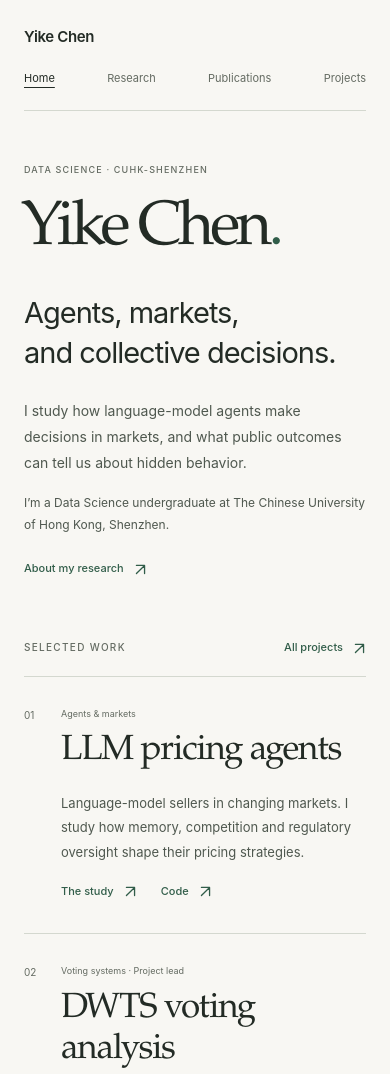
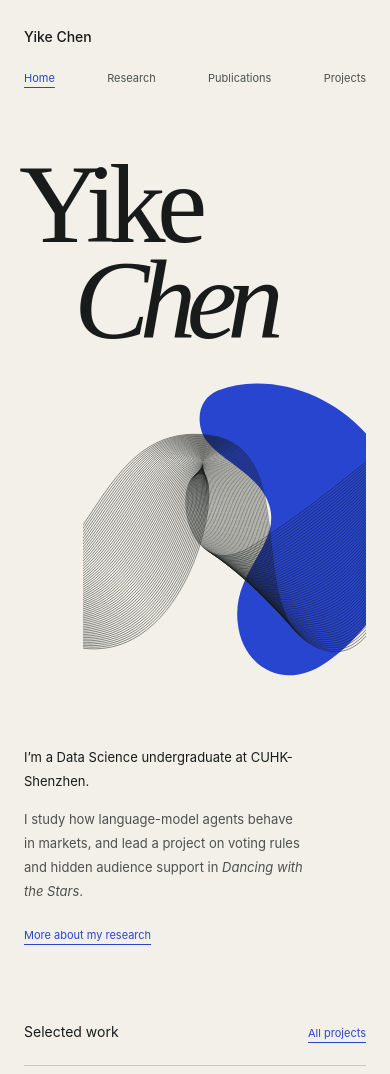
Before and after one commit to CCC917111/CCC917111.github.io, a plain HTML site: page index.html in a window 390 px wide. Shown: the top 1074 px of the page. Drawn offline with Linux system fonts and the light colour scheme.

Commit message:
Give the portfolio an art-led cover and a more personal voice

```diff
--- a/assets/style.css
+++ b/assets/style.css
@@ -1,12 +1,12 @@
-/* Yike Chen — a minimal research portfolio. No external dependencies. */
+/* Yike Chen — typography, paper and an original abstract print. */
 :root {
-  --ink: #232b25;
-  --body: #4f584f;
-  --muted: #646b62;
-  --accent: #315d49;
-  --paper: #f8f7f3;
-  --line: #d4d8cf;
-  --serif: "Iowan Old Style", "Palatino Linotype", "Book Antiqua", Georgia, serif;
+  --ink: #181b1a;
+  --body: #4d504e;
+  --muted: #62655f;
+  --accent: #2845cf;
+  --paper: #f2f0e9;
+  --line: #c9cbc3;
+  --serif: "Bodoni MT", Didot, "Times New Roman", serif;
   --sans: -apple-system, BlinkMacSystemFont, "Segoe UI", "Helvetica Neue", Arial, sans-serif;
 }
 *, *::before, *::after { box-sizing: border-box; }
@@ -20,54 +20,54 @@ h1, h2, h3, p { margin-top: 0; }
 h1, h2, h3 { color: var(--ink); font-weight: 400; line-height: 1.17; }
 p { margin-bottom: 18px; }
 [hidden] { display: none !important; }
-:focus-visible { outline: 2px solid var(--accent); outline-offset: 5px; }
-.shell { width: min(1080px, calc(100% - 96px)); margin-inline: auto; }
-.icon-arrow { display: inline-block; width: 13px; height: 13px; flex-shrink: 0; vertical-align: middle; }
+:focus-visible { outline: 2px solid var(--accent); outline-offset: 6px; }
+.shell { width: min(1200px, calc(100% - 112px)); margin-inline: auto; }
+.icon-arrow { display: inline-block; width: 12px; height: 12px; flex-shrink: 0; vertical-align: middle; }
 .skip-link { position: absolute; top: 12px; left: 16px; z-index: 100; padding: 8px 16px; background: var(--paper); color: var(--ink); transform: translateY(-180%); }
 .skip-link:focus { transform: translateY(0); }
-.header-inner { min-height: 106px; display: flex; align-items: center; justify-content: space-between; gap: 30px; border-bottom: 1px solid var(--line); }
-.brand { color: var(--ink); font-size: 16px; font-weight: 600; letter-spacing: -.025em; text-decoration: none; white-space: nowrap; }
+.header-inner { min-height: 100px; display: flex; align-items: center; justify-content: space-between; gap: 30px; }
+.brand { color: var(--ink); font-size: 14px; font-weight: 500; text-decoration: none; white-space: nowrap; }
 .site-nav { display: flex; align-items: center; gap: 29px; }
-.site-nav a { display: inline-block; padding: 9px 0; color: var(--muted); font-size: 12px; text-decoration: none; }
-.site-nav a:hover, .site-nav a[aria-current="page"] { color: var(--ink); text-decoration: underline; }
-.eyebrow { font-family: var(--sans); font-size: 10px; font-weight: 500; line-height: 1.5; letter-spacing: .13em; text-transform: uppercase; color: var(--muted); }
-.text-link { display: inline-flex; align-items: center; gap: 10px; color: var(--accent); font-size: 12px; font-weight: 500; text-decoration: none; }
-.text-link:hover { text-decoration: underline; }
+.site-nav a { padding: 9px 0; color: var(--body); font-size: 12px; text-decoration: none; }
+.site-nav a:hover, .site-nav a[aria-current="page"] { color: var(--accent); text-decoration: underline; }
+.eyebrow { font-family: var(--sans); font-size: 10px; font-weight: 400; line-height: 1.5; letter-spacing: .09em; color: var(--muted); }
+.text-link { display: inline-flex; align-items: center; gap: 9px; color: var(--accent); font-size: 12px; font-weight: 400; text-decoration: underline; }
 .link-row { display: flex; flex-wrap: wrap; gap: 16px 27px; margin-top: 23px; }
-.home-intro { padding: 82px 0 94px; }
-.home-intro > .eyebrow { margin-bottom: 20px; }
-.home-intro h1 { margin: 0 0 46px -5px; font-family: var(--serif); font-size: clamp(80px, 9.7vw, 132px); letter-spacing: -.065em; line-height: 1; }
-.name-period { color: var(--accent); }
-.intro-grid { display: grid; grid-template-columns: 1.1fr 1fr; gap: 90px; }
-.intro-statement { margin: 0; font-size: clamp(25px, 2.8vw, 34px); line-height: 1.38; letter-spacing: -.035em; }
-.intro-description { padding-top: 4px; }
-.intro-description p { font-size: 15px; color: var(--body); line-height: 1.85; }
-.intro-description p + p { font-size: 13px; }
-.intro-description .text-link { margin-top: 3px; }
-.selected-work { padding-bottom: 90px; }
-.section-heading { display: flex; align-items: baseline; justify-content: space-between; gap: 25px; padding-bottom: 22px; border-bottom: 1px solid var(--line); }
-.section-heading .eyebrow { margin: 0; }
-.work-row { display: grid; grid-template-columns: 65px 1fr 1fr; gap: 30px; padding: 43px 0 46px; border-bottom: 1px solid var(--line); }
-.work-index { padding-top: 3px; color: var(--muted); font-size: 11px; }
-.work-context { margin-bottom: 12px; color: var(--muted); font-size: 10px; }
-.work-title h3 { margin: 0; font-family: var(--serif); font-size: 42px; letter-spacing: -.035em; }
-.work-title h3 a { color: var(--ink); text-decoration: none; }
-.work-title h3 a:hover { color: var(--accent); }
-.work-description { padding-top: 1px; }
-.work-description > p { max-width: 430px; margin-bottom: 0; color: var(--body); font-size: 14px; line-height: 1.85; }
-.site-footer { margin-top: 0; }
-.footer-inner { display: flex; flex-wrap: wrap; gap: 20px 40px; align-items: center; padding: 29px 0 37px; border-top: 1px solid var(--line); }
+/* The cover uses separate areas for the name, artwork and introduction. */
+.cover { display: grid; grid-template-columns: repeat(12, minmax(0, 1fr)); grid-template-rows: auto auto; column-gap: 20px; row-gap: 46px; padding: 58px 0 122px; align-items: start; }
+.cover-name { grid-column: 1 / 8; grid-row: 1; position: relative; z-index: 1; margin: 8px 0 0 -10px; font-family: var(--serif); font-size: clamp(145px, 16.8vw, 244px); line-height: .77; letter-spacing: -.075em; }
+.cover-name > span { display: block; }
+.cover-name .surname { margin: 12px 0 0 100px; font-style: italic; font-weight: 400; letter-spacing: -.085em; }
+.cover-art { grid-column: 8 / 13; grid-row: 1 / 3; align-self: center; width: calc(100% + 10px); margin: 0 0 0 -10px; }
+.cover-art img { width: 100%; }
+.cover-note { grid-column: 2 / 6; grid-row: 2; max-width: 350px; padding-top: 6px; }
+.cover-note p { color: var(--body); font-size: 14px; line-height: 1.85; margin-bottom: 14px; }
+.cover-note p:first-child { color: var(--ink); }
+.cover-note > a { display: inline-block; margin-top: 9px; font-size: 12px; }
+.selected-work { margin: 0 0 125px; }
+.section-heading { display: flex; align-items: baseline; justify-content: space-between; gap: 25px; padding-bottom: 27px; border-bottom: 1px solid var(--line); }
+.section-heading h2 { font-family: var(--sans); font-size: 15px; margin: 0; font-weight: 400; }
+.section-heading > a { font-size: 12px; }
+.work-grid { display: grid; grid-template-columns: 1.1fr .9fr; gap: 160px; padding: 43px 70px 0 0; }
+.work-item:nth-child(2) { padding-top: 92px; }
+.work-item h3 { margin: 0 0 24px; font-family: var(--serif); font-size: clamp(39px, 4.2vw, 57px); line-height: .98; letter-spacing: -.045em; }
+.work-item h3 a { color: var(--ink); text-decoration: none; }
+.work-item h3 a:hover { color: var(--accent); }
+.work-item > p { max-width: 360px; color: var(--body); font-size: 14px; line-height: 1.85; margin: 0; }
+.work-links { display: flex; flex-wrap: wrap; gap: 25px; margin-top: 24px; }
+.work-links a { font-size: 12px; }
+.footer-inner { display: flex; flex-wrap: wrap; gap: 20px 40px; align-items: center; padding: 28px 0 35px; border-top: 1px solid var(--line); }
 .footer-inner p { margin: 0; }
-.footer-name { font-family: var(--serif); font-size: 20px; letter-spacing: -.025em; }
+.footer-name { font-family: var(--serif); font-size: 21px; letter-spacing: -.04em; }
 .footer-links { display: flex; gap: 23px; margin-left: auto; }
 .footer-links a { font-size: 12px; color: var(--body); text-decoration: none; }
 .footer-links a:hover { color: var(--accent); text-decoration: underline; }
 .copyright { color: var(--muted); font-size: 10px; }
-/* Research and publication records stay accessible beyond the short home page. */
-.page-intro { padding: 74px 0 48px; max-width: 840px; }
-.page-intro .eyebrow { margin-bottom: 22px; }
-.page-intro h1 { margin-bottom: 25px; font-family: var(--serif); font-size: clamp(43px, 5.3vw, 65px); letter-spacing: -.045em; }
-.page-lede { max-width: 730px; margin: 0; color: var(--body); font-size: 16px; line-height: 1.9; }
+/* Interior pages keep the same palette and let the research be read. */
+.page-intro { padding: 60px 0 48px; max-width: 840px; }
+.page-intro .eyebrow { display: none; }
+.page-intro h1 { margin-bottom: 26px; font-family: var(--serif); font-size: clamp(58px, 7.3vw, 94px); letter-spacing: -.06em; }
+.page-lede { max-width: 680px; margin: 0; color: var(--body); font-size: 15px; line-height: 1.9; }
 .section-nav { display: flex; flex-wrap: wrap; gap: 12px 30px; padding: 0 0 25px; }
 .section-nav a { color: var(--body); font-size: 12px; text-decoration: none; }
 .section-nav a:hover { text-decoration: underline; }
@@ -77,26 +77,25 @@ p { margin-bottom: 18px; }
 .entry-period { margin-bottom: 11px; }
 .entry-role { max-width: 175px; }
 .entry-content { max-width: 720px; }
-.entry-content h2 { font-family: var(--serif); font-size: 34px; letter-spacing: -.025em; margin-bottom: 26px; }
+.entry-content h2 { font-family: var(--serif); font-size: 35px; letter-spacing: -.025em; margin-bottom: 26px; }
 .entry-content > p { color: var(--body); font-size: 14px; line-height: 1.95; }
 .publication-group { margin: 4px 0 60px; }
 .page-publications main { padding-bottom: 35px; }
-.group-title { margin-bottom: 0; padding-bottom: 18px; border-bottom: 1px solid var(--line); font-size: 10px; color: var(--muted); text-transform: uppercase; letter-spacing: .12em; }
+.group-title { margin-bottom: 0; padding-bottom: 18px; border-bottom: 1px solid var(--line); font-size: 12px; color: var(--muted); }
 .publication { display: grid; grid-template-columns: 65px minmax(0, 1fr); gap: 30px; padding: 32px 0 36px; }
 .publication-number { padding-top: 5px; color: var(--muted); font-size: 11px; }
 .publication-content { max-width: 850px; }
-.publication h3 { font-family: var(--serif); font-size: 30px; letter-spacing: -.02em; line-height: 1.35; margin-bottom: 21px; }
+.publication h3 { font-family: var(--serif); font-size: 31px; letter-spacing: -.025em; line-height: 1.35; margin-bottom: 21px; }
 .venue { font-size: 12px; color: var(--accent); margin-bottom: 11px; }
 .authors { color: var(--body); font-size: 13px; line-height: 1.9; margin-bottom: 12px; }
 .self { color: var(--ink); font-weight: 600; }
 .publication-note { color: var(--muted); font-size: 12px; }
-/* Native disclosure keeps the project index quiet and method figures available. */
 .project-grid { padding-bottom: 70px; }
 .project-card { display: grid; grid-template-columns: 65px minmax(0, 1fr); column-gap: 30px; padding: 38px 0 46px; border-top: 1px solid var(--line); }
 .project-card > :not(.project-topline) { grid-column: 2; }
 .project-topline { grid-column: 1; grid-row: 1; padding-top: 8px; }
 .project-number { color: var(--muted); font-size: 11px; }
-.project-card h2 { max-width: 800px; font-family: var(--serif); font-size: 35px; letter-spacing: -.025em; margin-bottom: 23px; }
+.project-card h2 { max-width: 800px; font-family: var(--serif); font-size: 36px; letter-spacing: -.03em; margin-bottom: 23px; }
 .project-card > p { max-width: 760px; color: var(--body); font-size: 14px; line-height: 1.95; }
 .project-method { max-width: 760px; margin: 3px 0 0; }
 .project-method summary { width: fit-content; padding: 6px 0; font-size: 12px; color: var(--accent); cursor: pointer; }
@@ -106,49 +105,48 @@ p { margin-bottom: 18px; }
 .visual-open { display: inline-flex; align-items: center; gap: 8px; padding: 8px 0; font-size: 11px; color: var(--accent); }
 .visual-link:hover .visual-open { text-decoration: underline; }
 .project-card .link-row { margin-top: 18px; }
-@media (max-width: 900px) {
-  .shell { width: calc(100% - 72px); }
-  .intro-grid { gap: 45px; }
-  .work-row { grid-template-columns: 35px 1fr 1fr; gap: 22px; }
-  .work-title h3 { font-size: 35px; }
+@media (max-width: 1050px) {
+  .shell { width: calc(100% - 80px); }
+  .cover { column-gap: 15px; row-gap: 36px; padding-top: 52px; }
+  .cover-name { font-size: 19vw; }
+  .cover-name .surname { margin-left: 65px; }
+  .cover-art { grid-column: 8 / 13; }
+  .cover-note { grid-column: 2 / 7; }
+  .work-grid { gap: 90px; padding-right: 15px; }
   .research-entry { grid-template-columns: 160px minmax(0, 1fr); gap: 35px; }
-  .entry-content h2 { font-size: 30px; }
+  .entry-content h2 { font-size: 31px; }
 }
-@media (max-width: 650px) {
+@media (max-width: 700px) {
   .shell { width: calc(100% - 48px); }
   .header-inner { display: block; padding: 22px 0 14px; min-height: auto; }
-  .brand { font-size: 15px; }
+  .brand { font-size: 14px; }
   .site-nav { margin-top: 12px; gap: 0; justify-content: space-between; }
   .site-nav a { font-size: 11px; padding: 7px 0; }
-  .home-intro { padding: 52px 0 58px; }
-  .home-intro > .eyebrow { font-size: 9px; margin-bottom: 23px; }
-  .home-intro h1 { margin: 0 0 32px -3px; font-size: clamp(61px, 16vw, 94px); }
-  .intro-grid { grid-template-columns: 1fr; gap: 25px; }
-  .intro-statement { font-size: 29px; }
-  .intro-description { max-width: 440px; padding-top: 0; }
-  .intro-description p { font-size: 14px; margin-bottom: 16px; }
-  .intro-description p + p { font-size: 12px; }
-  .selected-work { padding-bottom: 60px; }
-  .section-heading { padding-bottom: 18px; }
-  .section-heading .text-link { font-size: 11px; }
-  .work-row { grid-template-columns: 25px minmax(0, 1fr); gap: 18px 12px; padding: 29px 0 32px; }
-  .work-index { grid-column: 1; grid-row: 1; padding-top: 1px; font-size: 10px; }
-  .work-title { grid-column: 2; }
-  .work-context { font-size: 9px; margin-bottom: 11px; }
-  .work-title h3 { font-size: 35px; }
-  .work-title h3 br { display: none; }
-  .work-description { grid-column: 2; padding: 0; }
-  .work-description > p { font-size: 13px; }
-  .link-row { margin-top: 18px; gap: 15px 24px; }
+  .cover { grid-template-columns: repeat(6, minmax(0, 1fr)); grid-template-rows: auto auto auto; column-gap: 12px; row-gap: 31px; padding: 43px 0 77px; }
+  .cover-name { grid-column: 1 / 7; grid-row: 1; font-size: clamp(112px, 29vw, 182px); margin-left: -5px; }
+  .cover-name .surname { margin: 9px 0 0 55px; }
+  .cover-art { grid-column: 2 / 7; grid-row: 2; width: 100%; max-width: 350px; margin: 0; justify-self: end; }
+  .cover-note { grid-column: 1 / 6; grid-row: 3; padding: 0; max-width: 340px; }
+  .cover-note p { font-size: 13px; }
+  .cover-note > a { font-size: 11px; }
+  .selected-work { margin-bottom: 75px; }
+  .section-heading { padding-bottom: 21px; }
+  .section-heading h2 { font-size: 14px; }
+  .section-heading > a { font-size: 11px; }
+  .work-grid { grid-template-columns: 1fr; gap: 52px; padding: 30px 0 0; }
+  .work-item:nth-child(2) { padding-top: 0; margin-left: 35px; }
+  .work-item h3 { font-size: 43px; margin-bottom: 20px; }
+  .work-item > p { font-size: 13px; }
+  .work-links { margin-top: 19px; }
+  .work-links a { font-size: 11px; }
   .text-link { font-size: 11px; }
   .footer-inner { padding: 24px 0 29px; gap: 18px 22px; }
-  .footer-name { font-size: 18px; }
+  .footer-name { font-size: 20px; }
   .footer-links { gap: 19px; }
   .footer-links a { font-size: 11px; }
   .copyright { flex-basis: 100%; font-size: 9px; }
-  .page-intro { padding: 48px 0 35px; }
-  .page-intro h1 { font-size: 43px; }
-  .page-intro .eyebrow { margin-bottom: 18px; }
+  .page-intro { padding: 39px 0 35px; }
+  .page-intro h1 { font-size: clamp(49px, 11vw, 70px); }
   .page-lede { font-size: 14px; line-height: 1.85; }
   .section-nav { gap: 9px 21px; padding-bottom: 22px; }
   .section-nav a { font-size: 11px; }
@@ -156,12 +154,12 @@ p { margin-bottom: 18px; }
   .entry-meta { padding-top: 0; font-size: 10px; }
   .entry-period { margin-bottom: 6px; }
   .entry-role { max-width: none; margin: 0; }
-  .entry-content h2 { font-size: 29px; margin-bottom: 21px; }
+  .entry-content h2 { font-size: 30px; margin-bottom: 21px; }
   .entry-content > p { font-size: 13px; line-height: 1.95; }
   .research-list { margin-bottom: 40px; }
   .publication-group { margin-bottom: 35px; }
   .publication { grid-template-columns: 22px minmax(0, 1fr); gap: 13px; padding-top: 25px; }
-  .publication h3 { font-size: 26px; margin-bottom: 20px; }
+  .publication h3 { font-size: 27px; margin-bottom: 20px; }
   .publication-number { font-size: 10px; }
   .authors { font-size: 12px; }
   .venue, .publication-note { font-size: 11px; }
@@ -169,17 +167,17 @@ p { margin-bottom: 18px; }
   .project-card { grid-template-columns: 22px minmax(0, 1fr); column-gap: 13px; padding: 28px 0 33px; }
   .project-topline { padding-top: 6px; }
   .project-number { font-size: 10px; }
-  .project-card h2 { font-size: 29px; margin-bottom: 20px; }
+  .project-card h2 { font-size: 30px; margin-bottom: 20px; }
   .project-card > p { font-size: 13px; }
   .project-method summary, .visual-open { font-size: 11px; }
 }
 @media (max-width: 360px) {
   .shell { width: calc(100% - 36px); }
-  .home-intro h1 { font-size: 58px; }
-  .intro-statement { font-size: 26px; }
-  .work-title h3 { font-size: 31px; }
-  .page-intro h1 { font-size: 38px; }
-  .entry-content h2, .project-card h2 { font-size: 27px; }
-  .publication h3 { font-size: 24px; }
+  .cover-name { font-size: 112px; }
+  .cover-name .surname { margin-left: 39px; }
+  .work-item h3 { font-size: 39px; }
+  .page-intro h1 { font-size: 46px; }
+  .entry-content h2, .project-card h2 { font-size: 28px; }
+  .publication h3 { font-size: 25px; }
 }
 @media (prefers-reduced-motion: reduce) { html { scroll-behavior: auto; } }
--- a/index.html
+++ b/index.html
@@ -4,14 +4,14 @@
   <meta charset="utf-8">
   <meta name="viewport" content="width=device-width, initial-scale=1">
   <title>Yike Chen — Data Science &amp; Research</title>
-  <meta name="description" content="Yike Chen studies language-model agents, markets and voting systems. A selected research portfolio from a Data Science undergraduate at CUHK-Shenzhen.">
+  <meta name="description" content="Yike Chen is a Data Science undergraduate at CUHK-Shenzhen studying language-model agents in markets and leading research on DWTS voting systems.">
   <link rel="canonical" href="https://ccc917111.github.io/">
   <meta property="og:type" content="website">
   <meta property="og:title" content="Yike Chen — Data Science &amp; Research">
-  <meta property="og:description" content="Selected research on language-model agents, strategic behavior and voting systems.">
+  <meta property="og:description" content="Selected research on language-model agents, markets and voting systems.">
   <meta property="og:url" content="https://ccc917111.github.io/">
   <link rel="icon" href="assets/favicon.svg" type="image/svg+xml">
-  <link rel="stylesheet" href="assets/style.css?v=minimal-20261016">
+  <link rel="stylesheet" href="assets/style.css?v=art-20261016">
 </head>
 <body class="page page-home">
   <a class="skip-link" href="#main">Skip to content</a>
@@ -28,52 +28,35 @@
   </header>
 
   <main class="shell" id="main">
-    <section class="home-intro" aria-labelledby="hero-title">
-      <p class="eyebrow">Data science · CUHK-Shenzhen</p>
-      <h1 id="hero-title">Yike Chen<span class="name-period">.</span></h1>
-      <div class="intro-grid">
-        <p class="intro-statement">Agents, markets,<br> and collective decisions.</p>
-        <div class="intro-description">
-          <p>I study how language-model agents make decisions in markets, and what public outcomes can tell us about hidden behavior.</p>
-          <p>I&rsquo;m a Data Science undergraduate at The Chinese University of Hong Kong, Shenzhen.</p>
-          <a class="text-link" href="research.html">About my research <svg class="icon-arrow" viewBox="0 0 16 16" aria-hidden="true" focusable="false"><path d="M3 13 13 3M3 3h10v10" fill="none" stroke="currentColor" stroke-width="1.6" stroke-linecap="round" stroke-linejoin="round"/></svg></a>
-        </div>
+    <section class="cover" aria-labelledby="hero-title">
+      <h1 class="cover-name" id="hero-title"><span>Yike</span> <span class="surname">Chen</span></h1>
+      <figure class="cover-art" aria-hidden="true">
+        <img src="assets/visuals/abstract-study.svg" alt="" width="600" height="720" decoding="async" fetchpriority="high">
+      </figure>
+      <div class="cover-note">
+        <p>I&rsquo;m a Data Science undergraduate at CUHK-Shenzhen.</p>
+        <p>I study how language-model agents behave in markets, and lead a project on voting rules and hidden audience support in <em>Dancing with the Stars</em>.</p>
+        <a href="research.html">More about my research</a>
       </div>
     </section>
 
     <section class="selected-work" aria-labelledby="work-title">
       <div class="section-heading">
-        <h2 class="eyebrow" id="work-title">Selected work</h2>
-        <a class="text-link" href="projects.html">All projects <svg class="icon-arrow" viewBox="0 0 16 16" aria-hidden="true" focusable="false"><path d="M3 13 13 3M3 3h10v10" fill="none" stroke="currentColor" stroke-width="1.6" stroke-linecap="round" stroke-linejoin="round"/></svg></a>
+        <h2 id="work-title">Selected work</h2>
+        <a href="projects.html">All projects</a>
       </div>
-      <article class="work-row">
-        <p class="work-index" aria-hidden="true">01</p>
-        <div class="work-title">
-          <p class="work-context">Agents &amp; markets</p>
+      <div class="work-grid">
+        <article class="work-item">
           <h3><a href="research.html#pricing">LLM pricing<br> agents</a></h3>
-        </div>
-        <div class="work-description">
-          <p>Language-model sellers in changing markets. I study how memory, competition and regulatory oversight shape their pricing strategies.</p>
-          <div class="link-row">
-            <a class="text-link" href="research.html#pricing">The study <svg class="icon-arrow" viewBox="0 0 16 16" aria-hidden="true" focusable="false"><path d="M3 13 13 3M3 3h10v10" fill="none" stroke="currentColor" stroke-width="1.6" stroke-linecap="round" stroke-linejoin="round"/></svg></a>
-            <a class="text-link" href="https://github.com/CCC917111/strategic-adaptation-llm-pricing-agents">Code <svg class="icon-arrow" viewBox="0 0 16 16" aria-hidden="true" focusable="false"><path d="M3 13 13 3M3 3h10v10" fill="none" stroke="currentColor" stroke-width="1.6" stroke-linecap="round" stroke-linejoin="round"/></svg></a>
-          </div>
-        </div>
-      </article>
-      <article class="work-row">
-        <p class="work-index" aria-hidden="true">02</p>
-        <div class="work-title">
-          <p class="work-context">Voting systems · Project lead</p>
+          <p>Two language-model sellers compete in a market where demand changes. The study follows how their pricing responds to memory and regulatory oversight.</p>
+          <div class="work-links"><a href="research.html#pricing">The study</a><a href="https://github.com/CCC917111/strategic-adaptation-llm-pricing-agents">GitHub</a></div>
+        </article>
+        <article class="work-item">
           <h3><a href="research.html#dwts">DWTS voting<br> analysis</a></h3>
-        </div>
-        <div class="work-description">
-          <p>What can public scores reveal about hidden audience support? A study of 34 seasons of <em>Dancing with the Stars</em>, building on my team&rsquo;s MCM research.</p>
-          <div class="link-row">
-            <a class="text-link" href="research.html#dwts">The study <svg class="icon-arrow" viewBox="0 0 16 16" aria-hidden="true" focusable="false"><path d="M3 13 13 3M3 3h10v10" fill="none" stroke="currentColor" stroke-width="1.6" stroke-linecap="round" stroke-linejoin="round"/></svg></a>
-            <a class="text-link" href="https://github.com/CCC917111/DWTS_voting_analysis">Code <svg class="icon-arrow" viewBox="0 0 16 16" aria-hidden="true" focusable="false"><path d="M3 13 13 3M3 3h10v10" fill="none" stroke="currentColor" stroke-width="1.6" stroke-linecap="round" stroke-linejoin="round"/></svg></a>
-          </div>
-        </div>
-      </article>
+          <p>A 34-season study of voting rules, audience support and eliminations. I lead the current project, building on our team&rsquo;s MCM research.</p>
+          <div class="work-links"><a href="research.html#dwts">The study</a><a href="https://github.com/CCC917111/DWTS_voting_analysis">GitHub</a></div>
+        </article>
+      </div>
     </section>
   </main>
 
```
Also changed, not shown: projects.html (+2 -2 lines), publications.html (+2 -2 lines), research.html (+3 -3 lines), assets/favicon.svg, assets/visuals/abstract-study.svg (added), 1 other file.
